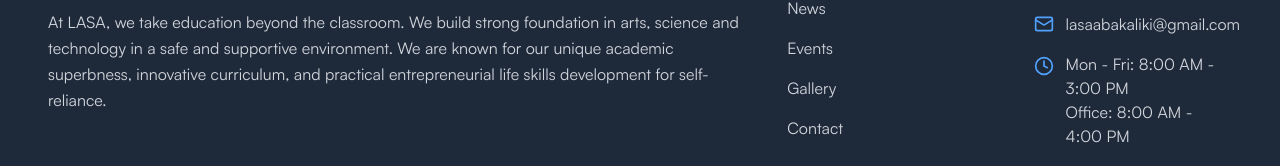
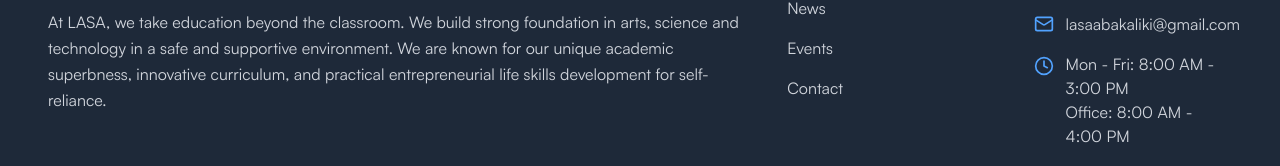
Before and after one commit to solomonadzape95/school-site-template, a React (Vite) app in the folder frontend/: page /contact in a window 1280 px wide. Shown: the part 3152-3318 px from the top of the page. Built offline with nearby package versions, Linux system fonts and the light colour scheme; no server answers.

Commit message:
Remove commented-out social media links and unused gallery link from Footer component to enhance code clarity and streamline navigation.

```diff
--- a/frontend/src/components/Footer.tsx
+++ b/frontend/src/components/Footer.tsx
@@ -24,26 +24,7 @@
               science and technology in a safe and supportive environment. We are known for our unique
               academic superbness, innovative curriculum, and practical entrepreneurial life skills development for self-reliance.
             </p>
-            {/* <div className="flex space-x-4">
-              <a href="#" className="text-gray-400 hover:text-white transition-colors">
-                <span className="sr-only">Facebook</span>
-                <svg className="w-6 h-6" fill="currentColor" viewBox="0 0 24 24">
-                  <path d="M24 12.073c0-6.627-5.373-12-12-12s-12 5.373-12 12c0 5.99 4.388 10.954 10.125 11.854v-8.385H7.078v-3.47h3.047V9.43c0-3.007 1.792-4.669 4.533-4.669 1.312 0 2.686.235 2.686.235v2.953H15.83c-1.491 0-1.956.925-1.956 1.874v2.25h3.328l-.532 3.47h-2.796v8.385C19.612 23.027 24 18.062 24 12.073z"/>
-                </svg>
-              </a>
-              <a href="#" className="text-gray-400 hover:text-white transition-colors">
-                <span className="sr-only">Twitter</span>
-                <svg className="w-6 h-6" fill="currentColor" viewBox="0 0 24 24">
-                  <path d="M23.953 4.57a10 10 0 01-2.825.775 4.958 4.958 0 002.163-2.723c-.951.555-2.005.959-3.127 1.184a4.92 4.92 0 00-8.384 4.482C7.69 8.095 4.067 6.13 1.64 3.162a4.822 4.822 0 00-.666 2.475c0 1.71.87 3.213 2.188 4.096a4.904 4.904 0 01-2.228-.616v.06a4.923 4.923 0 003.946 4.827 4.996 4.996 0 01-2.212.085 4.936 4.936 0 004.604 3.417 9.867 9.867 0 01-6.102 2.105c-.39 0-.779-.023-1.17-.067a13.995 13.995 0 007.557 2.209c9.053 0 13.998-7.496 13.998-13.985 0-.21 0-.42-.015-.63A9.935 9.935 0 0024 4.59z"/>
-                </svg>
-              </a>
-              <a href="#" className="text-gray-400 hover:text-white transition-colors">
-                <span className="sr-only">Instagram</span>
-                <svg className="w-6 h-6" fill="currentColor" viewBox="0 0 24 24">
-                  <path d="M12.017 0C5.396 0 .029 5.367.029 11.987c0 6.62 5.367 11.987 11.988 11.987 6.62 0 11.987-5.367 11.987-11.987C24.014 5.367 18.637.001 12.017.001zM8.449 16.988c-1.297 0-2.448-.49-3.323-1.297C4.198 14.895 3.708 13.744 3.708 12.447s.49-2.448 1.418-3.323c.875-.807 2.026-1.297 3.323-1.297s2.448.49 3.323 1.297c.928.875 1.418 2.026 1.418 3.323s-.49 2.448-1.418 3.244c-.875.807-2.026 1.297-3.323 1.297zm7.718-1.297c-.875.807-2.026 1.297-3.323 1.297s-2.448-.49-3.323-1.297c-.928-.875-1.418-2.026-1.418-3.244s.49-2.448 1.418-3.323c.875-.807 2.026-1.297 3.323-1.297s2.448.49 3.323 1.297c.928.875 1.418 2.026 1.418 3.323s-.49 2.448-1.418 3.244z"/>
-                </svg>
-              </a>
-            </div> */}
+
           </div>
 
           {/* Quick Links */}
@@ -80,11 +61,7 @@
                   Events
                 </Link>
               </li>
-              <li>
-                <Link to="/gallery" className="text-gray-300 hover:text-white transition-colors">
-                  Gallery
-                </Link>
-              </li>
+
               <li>
                 <Link to="/contact" className="text-gray-300 hover:text-white transition-colors">
                   Contact
```
